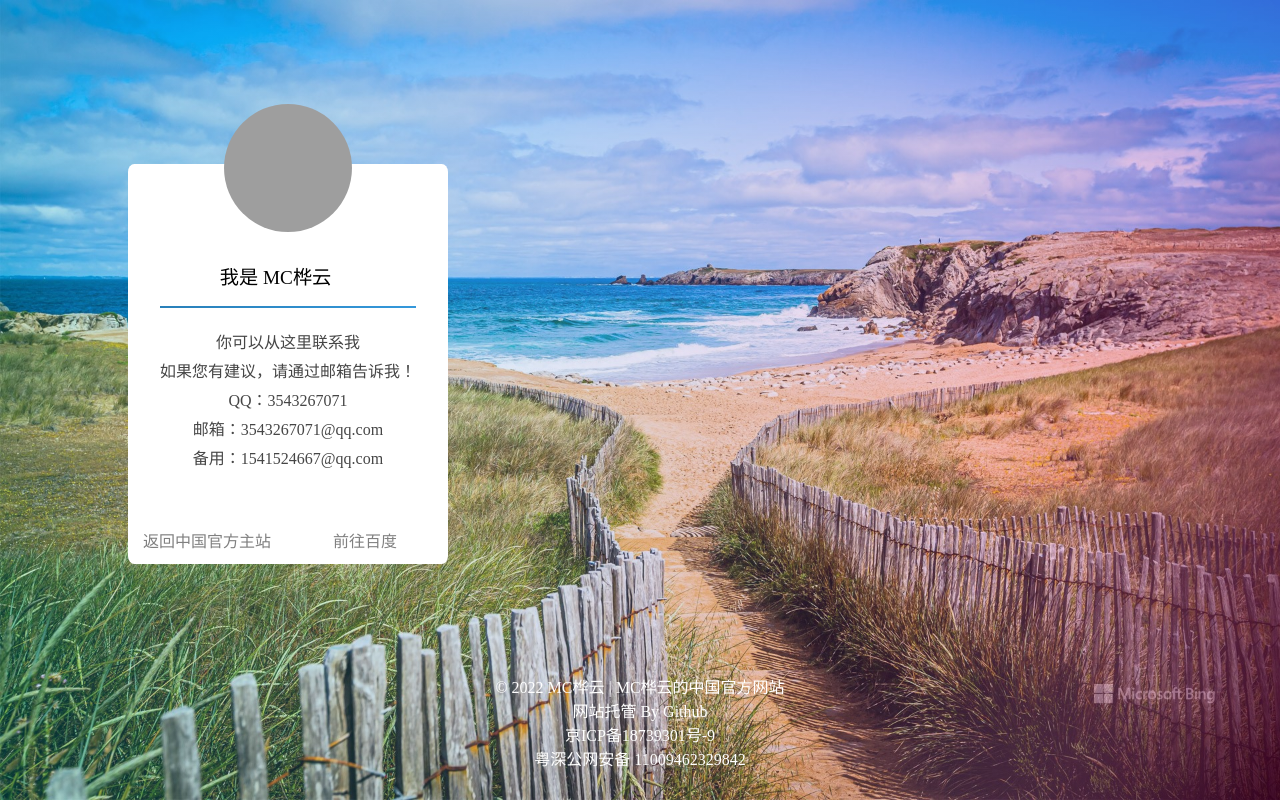
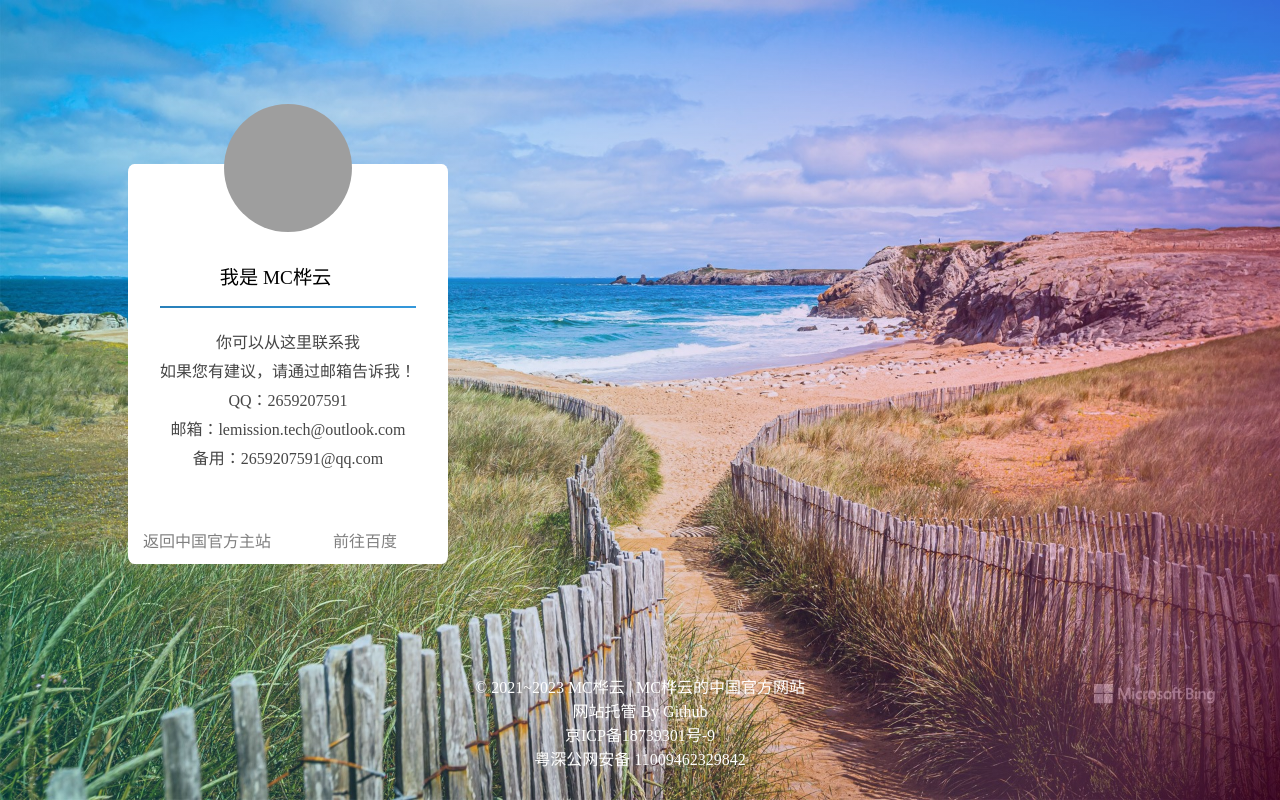
Before and after one commit to MCHuaYun/WebSite, a plain HTML site: page CN/zt/zt.html in a window 1280 px wide. Drawn offline with Linux system fonts and the light colour scheme; grey boxes are pictures that could not be loaded.

Commit message:
Update zt.html

```diff
--- a/CN/zt/zt.html
+++ b/CN/zt/zt.html
@@ -30,9 +30,9 @@
             <div class="meBox-text">
                 <p>你可以从这里联系我</p>
                 <p>如果您有建议，请通过邮箱告诉我！</p>
-                <p>QQ：3543267071</p>
-                <p>邮箱：3543267071@qq.com</p>
-                <p>备用：1541524667@qq.com</p>
+                <p>QQ：2659207591</p>
+                <p>邮箱：lemission.tech@outlook.com</p>
+                <p>备用：2659207591@qq.com</p>
             </div>
             <!-- 两个按钮 -->
             <div class="meBox-Button">
@@ -44,7 +44,7 @@
             </div>
         </div>
         <div id="footer">
-        <p>© 2022 MC桦云 | <a href="http://mchuayun.vercel.app/CN/index.html">MC桦云的中国官方网站</a></p>
+        <p>© 2021~2023 MC桦云 | <a href="http://mchuayun.vercel.app/CN/index.html">MC桦云的中国官方网站</a></p>
         <p>网站托管 By <a href="https://www.github.com"target="_blank"class="default-entry">Github</a></p>
 	<p> <a href="https://beian.miit.gov.cn/#/Integrated/index"target="_blank"class="default-entry">京ICP备18739301号-9</a></p>
         <p> <a href="http://www.beian.gov.cn/portal/index?token=5c20ea66-8c1b-49f4-b472-44c354b1528a"target="_blank"class="default-entry">粤深公网安备  11009462329842</a></p>
```
